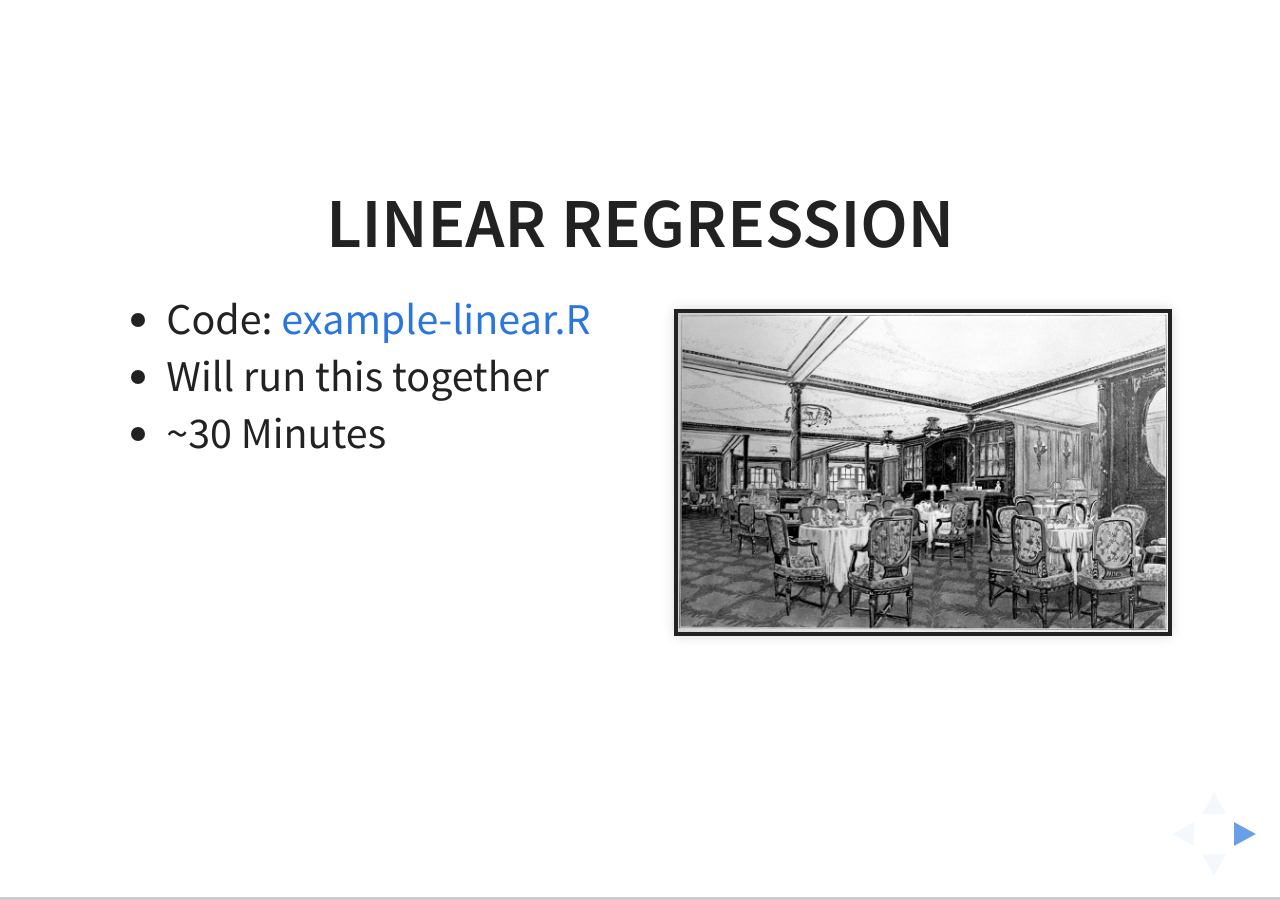
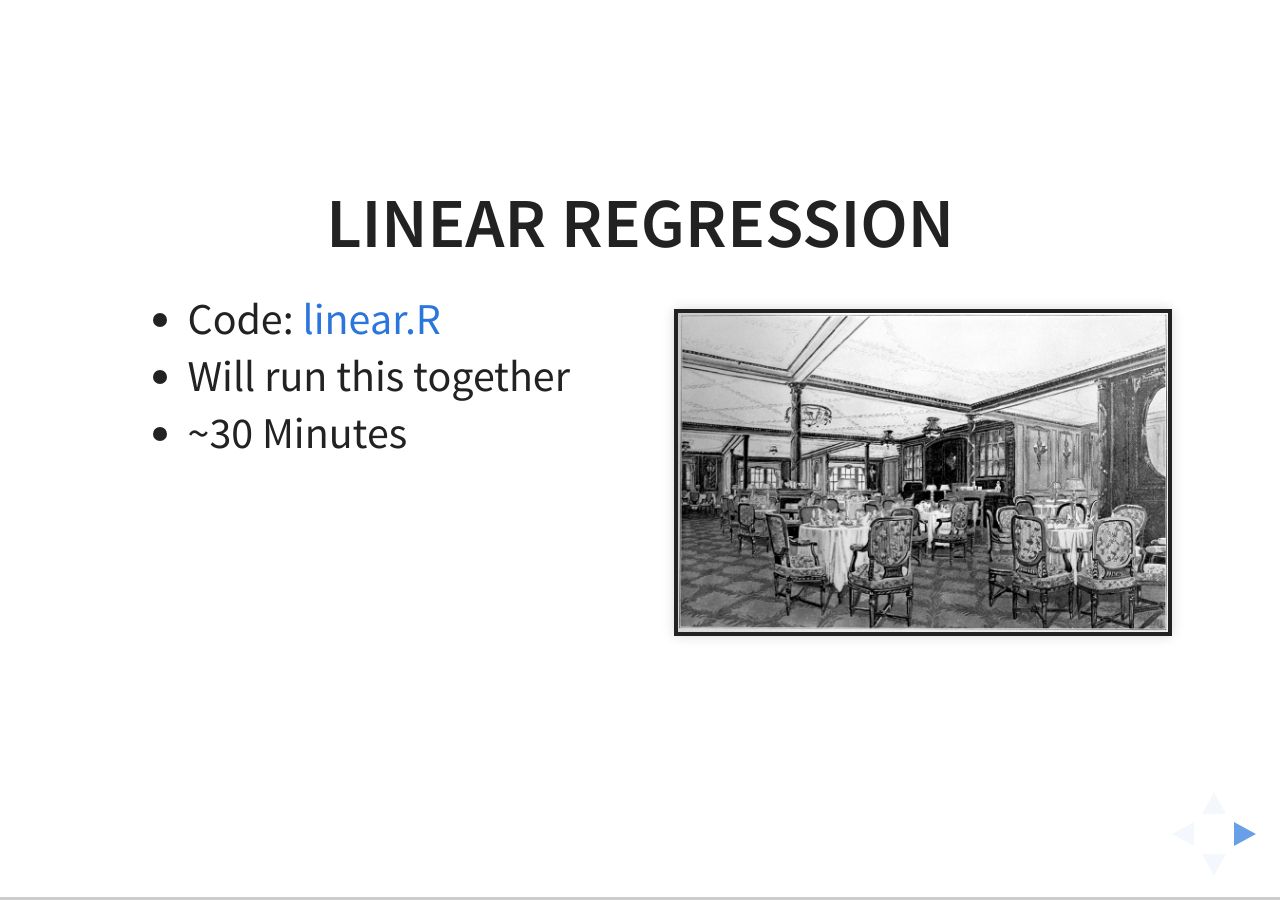
Before and after one commit to ajstamm/titanic, a Jekyll site: the page built from workshops/regression/linear.html, in a window 1280 px wide. Built offline with Jekyll 4.4.1, drawn with Linux system fonts in a browser that asks for light colours.

Commit message:
Fixes a small typo in a link in the linear.html file.
 Changes to be committed:
	modified:	workshops/regression/linear.html

```diff
--- a/workshops/regression/linear.html
+++ b/workshops/regression/linear.html
@@ -8,7 +8,7 @@ title: Linear Regression
     <div class="container">
         <div class="left">
             <ul>
-                <li>Code: <a href="../linear.R" target="_blank"> example-linear.R</a></li>
+                <li>Code: <a href="../linear.R" target="_blank">linear.R</a></li>
                 <li>Will run this together</li>
                 <li>~30 Minutes</li>
             </ul>
```
